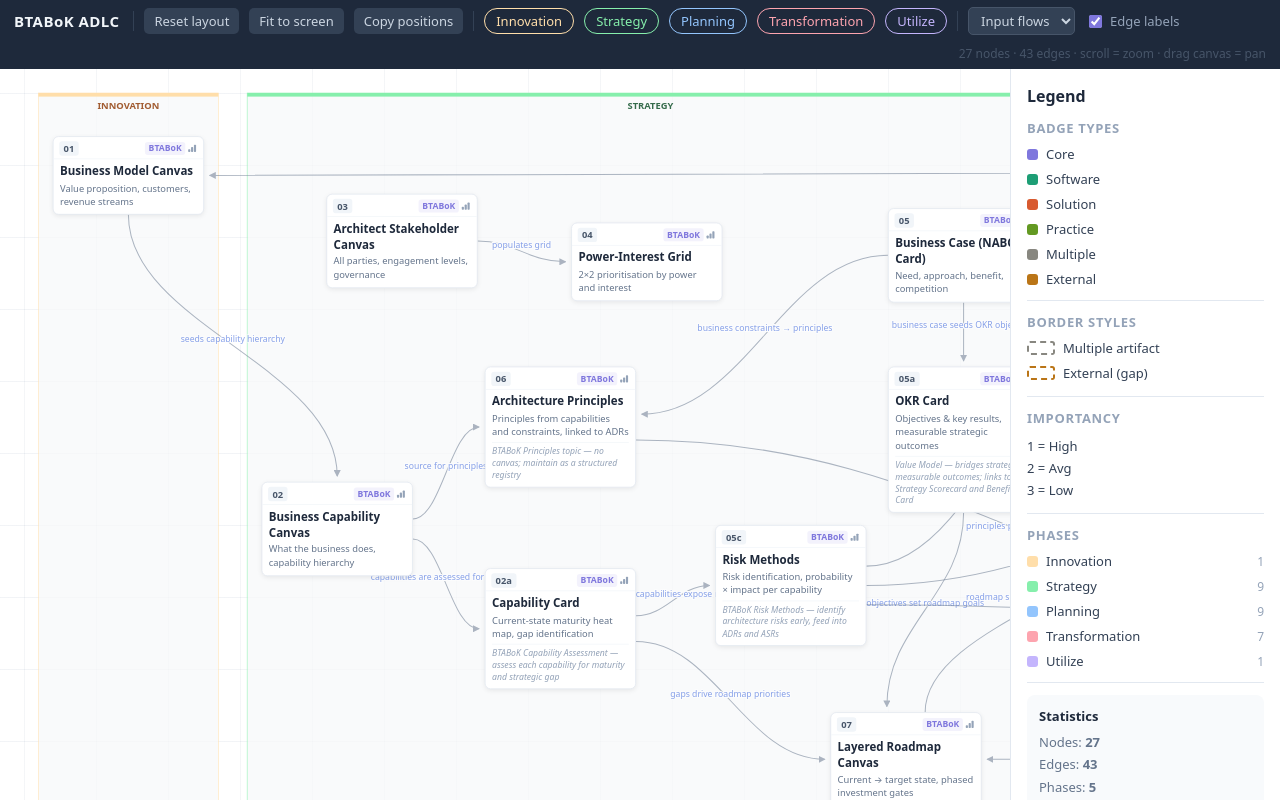
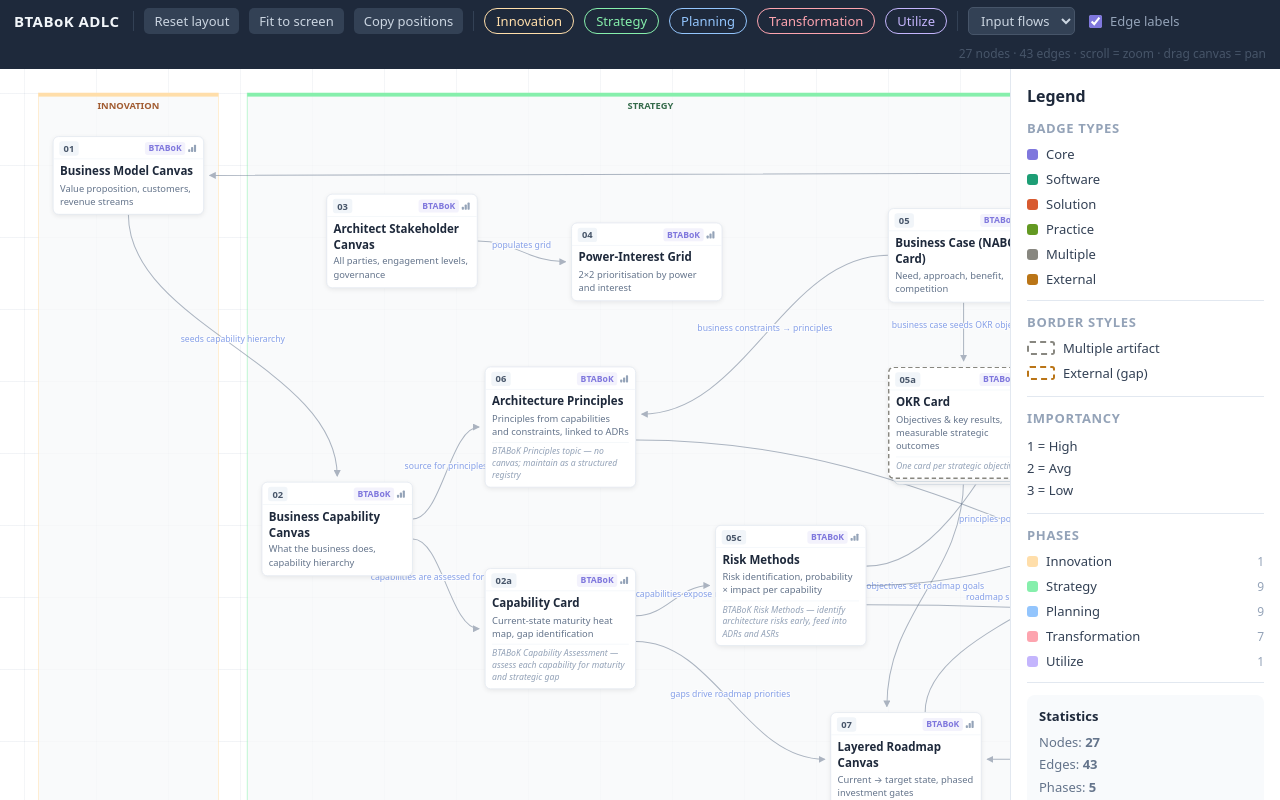
Before and after one commit to hza/btabok-adlc, a React (Vite) app: page / in a window 1280 px wide. Built offline with nearby package versions, Linux system fonts and the light colour scheme.

Commit message:
fix: update importancyReason and note fields in NodeData for clarity and consistency

```diff
--- a/src/data.ts
+++ b/src/data.ts
@@ -14,8 +14,8 @@ export const NODE_POSITIONS: Record<string, { x: number; y: number }> = {
   n09: { x:1600, y:160 },
   n10: { x:1960, y:220 },
   n11: { x:1960, y:440 },
-  n12: { x:1940, y:660 },
-  n13: { x:2260, y:920 },
+  n12: { x:1920, y:640 },
+  n13: { x:2240, y:700 },
   n14: { x:2270, y:160 },
   n15: { x:2450, y:460 },
   n16: { x:2740, y:140 },
--- a/src/model.ts
+++ b/src/model.ts
@@ -66,12 +66,12 @@ export const NODES: NodeData[] = [
   { id:'n03', phase:'strategy',       num:'03', title:'Architect Stakeholder Canvas',         subtitle:'All parties, engagement levels, governance',                   link:'https://iasa-global.github.io/btabok/architect_stakeholder_canvas.html',   badge:'BTABoK', importancy:1, importancyReason:'Architecture that ignores stakeholders dies in review — mapping all parties and engagement levels is a prerequisite for governance and adoption'},
   { id:'n04', phase:'strategy',       num:'04', title:'Power-Interest Grid',                  subtitle:'2×2 prioritisation by power and interest',                     link:'https://iasa-global.github.io/btabok/power_interest_grid.html',                                                               badge:'BTABoK', importancy:1, importancyReason:'Without prioritising who can block or champion decisions, stakeholder effort is misallocated and critical sign-offs get missed'},
   { id:'n05', phase:'strategy',       num:'05', title:'Business Case (NABC Card)',            subtitle:'Need, approach, benefit, competition',                         link:'https://iasa-global.github.io/btabok/business_case_nabc_card.html',                                                                badge:'BTABoK', importancy:1, importancyReason:'Architecture without a justified business case is a technology project, not a business investment — NABC forces the value argument up front'},
-  { id:'n23', phase:'strategy',       num:'05a',title:'OKR Card',                             subtitle:'Objectives & key results, measurable strategic outcomes',      link:'https://iasa-global.github.io/btabok/okr_card.html',                      badge:'BTABoK', importancy:1, importancyReason:'Value proof is a top BTABoK architect obligation — OKRs are the measurement mechanism that connects strategy to demonstrable outcomes', note:'Value Model — bridges strategy to measurable outcomes; links to Strategy Scorecard and Benefits Card'},
+  { id:'n23', phase:'strategy',       num:'05a',title:'OKR Card',                             subtitle:'Objectives & key results, measurable strategic outcomes',      link:'https://iasa-global.github.io/btabok/okr_card.html',                      badge:'BTABoK', importancy:1, importancyReason:'Value proof is a top BTABoK architect obligation — OKRs are the measurement mechanism that connects strategy to demonstrable outcomes', note:'One card per strategic objective', recurring:true},
   { id:'n25', phase:'strategy',       num:'05c',title:'Risk Methods',                         subtitle:'Risk identification, probability × impact per capability',     link:'https://iasa-global.github.io/btabok/risk_methods.html',             badge:'BTABoK', importancy:1, importancyReason:'Risk identified late becomes cost; identifying it at strategy phase keeps it as a decision input rather than an emergency response', note:'BTABoK Risk Methods — identify architecture risks early, feed into ADRs and ASRs'},
   { id:'n06', phase:'strategy',       num:'06', title:'Architecture Principles',              subtitle:'Principles from capabilities and constraints, linked to ADRs', link:'https://iasa-global.github.io/btabok/principles.html',  badge:'BTABoK', importancy:1, importancyReason:'Principles are the standing decisions that prevent every team from relitigating the same trade-offs — without them, governance is arbitrary', note:'BTABoK Principles topic — no canvas; maintain as a structured registry'},
   { id:'n07', phase:'strategy',       num:'07', title:'Layered Roadmap Canvas',               subtitle:'Current → target state, phased investment gates',              link:'https://iasa-global.github.io/btabok/layered_roadmap_canvas.html',        badge:'BTABoK', importancy:1, importancyReason:'Transforms architecture intent into funded, sequenced delivery — without it strategy remains aspirational and unbudgeted'},
   { id:'n08', phase:'planning',       num:'08', title:'Context View Card',                    subtitle:'System boundary, external actors, interfaces',                 link:'https://iasa-global.github.io/btabok/context_view_card.html',           badge:'BTABoK', importancy:1, importancyReason:'Establishes the system boundary before any design begins — misaligned scope is the most expensive planning mistake to fix later'},
-  { id:'n26', phase:'planning',       num:'08a',title:'Service Blueprint Canvas',             subtitle:'Customer journey, front/back-stage systems, failure points',   link:'https://iasa-global.github.io/btabok/service_blueprint_canvas.html',      badge:'BTABoK', importancy:1, importancyReason:'Bridges customer experience to back-stage systems — the primary artifact for aligning service architecture with actual usage and failure modes', note:'BTABoK business/core canvas — service scenario blueprinting fits Planning, near Context View'},
+  { id:'n26', phase:'planning',       num:'08a',title:'Service Blueprint Canvas',             subtitle:'Customer journey, front/back-stage systems, failure points',   link:'https://iasa-global.github.io/btabok/service_blueprint_canvas.html',      badge:'BTABoK', importancy:1, importancyReason:'Bridges customer experience to back-stage systems — the primary artifact for aligning service architecture with actual usage and failure modes', note:'One canvas per customer journey or service scenario', recurring:true},
   { id:'n09', phase:'planning',       num:'09', title:'ASR Card',                             subtitle:'Architecturally significant requirements',                     link:'https://iasa-global.github.io/btabok/asr_card.html',                     badge:'BTABoK', importancy:1, importancyReason:'ASRs are the contractual interface between business needs and architecture decisions — every ADR must trace back to one', note:'One card per architecturally significant requirement', recurring:true},
   { id:'n10', phase:'planning',       num:'10', title:'Architecture Hypothesis Canvas',       subtitle:'Assumption → experiment → success metric',                     link:'https://iasa-global.github.io/btabok/architecture_hypothesis_card.html', badge:'BTABoK', importancy:2, importancyReason:'Valuable in lean/agile contexts for validating uncertain decisions, but conditional on methodology — not every engagement runs experiments'},
   { id:'n11', phase:'planning',       num:'11', title:'QATT Card',                            subtitle:'Stimulus–response quality attribute scenarios',                link:'https://iasa-global.github.io/btabok/qatt_card.html',                    badge:'BTABoK', importancy:1, importancyReason:'Quality attributes ARE architecture — stimulus-response scenarios make NFRs testable and prevent them from being ignored until production', note:'One card per quality attribute scenario', recurring:true},
```
